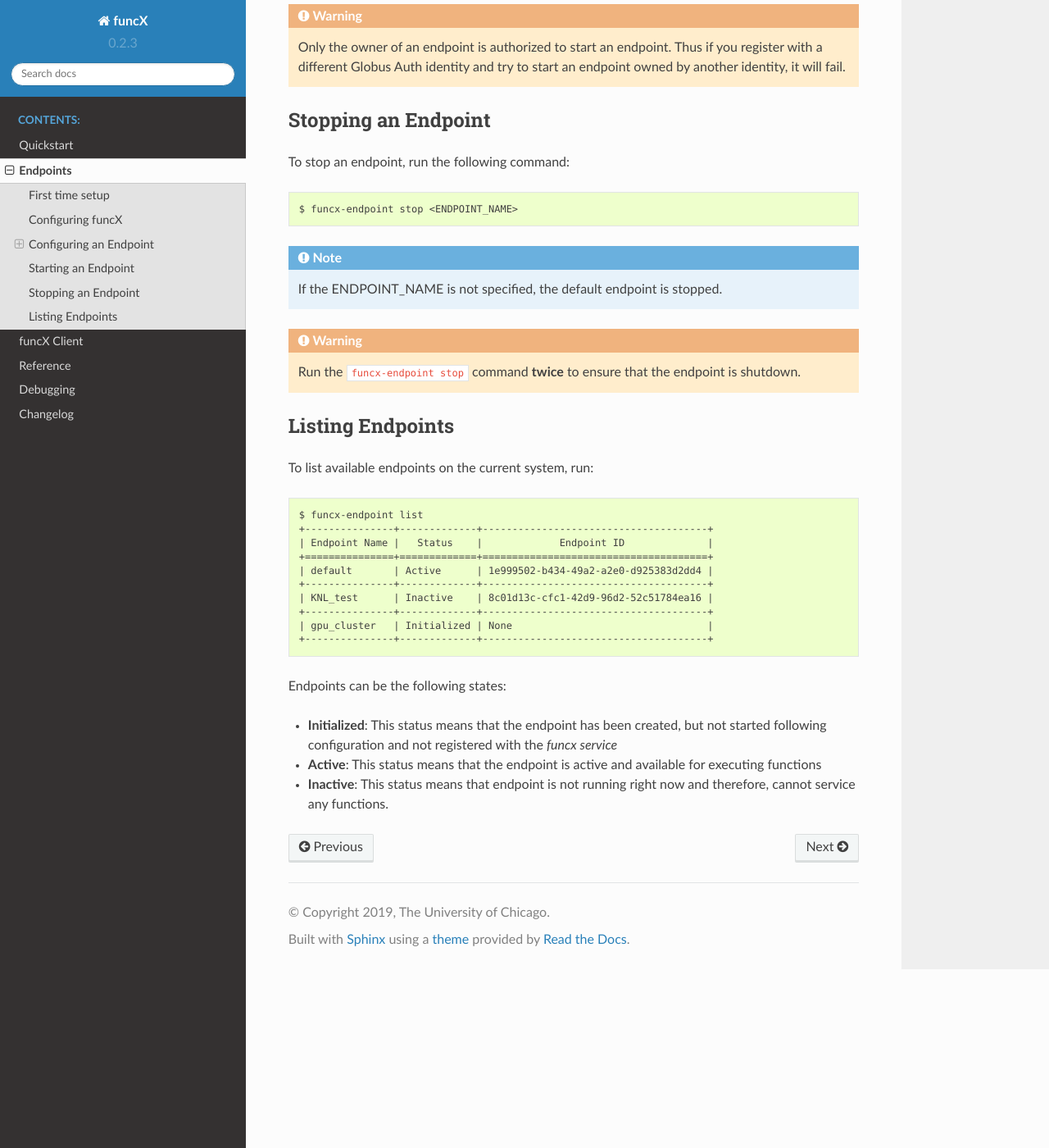
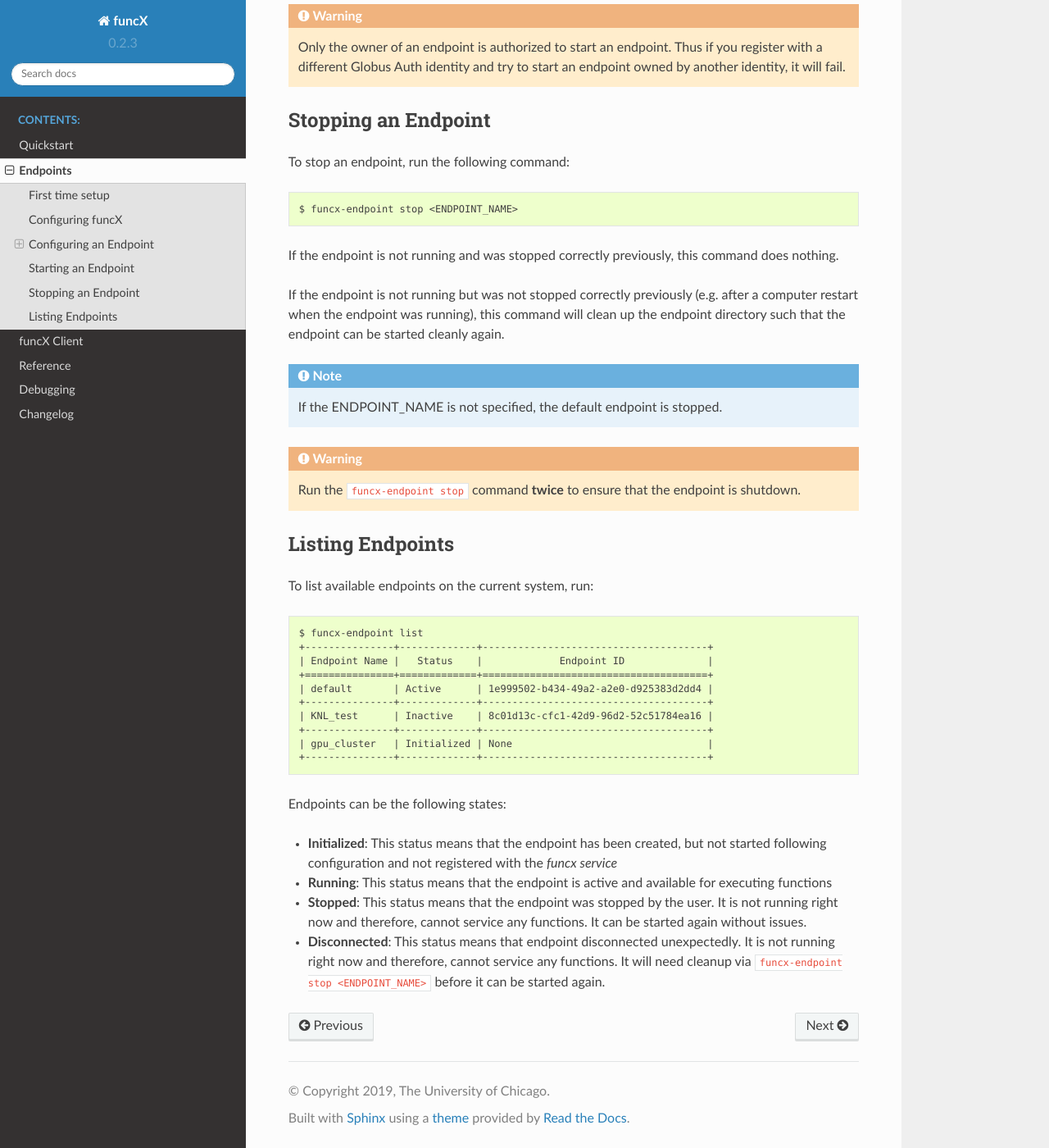
Before and after one commit to globus/globus-compute, a Sphinx documentation site: the page built from docs/endpoints.rst, in a window 1280 px wide and 1400 px high, scrolled down 13430 px. Shown: the whole window at 82% size. Built offline with Sphinx 7.4.7 and the Read the Docs theme 2.0.0, drawn with Linux system fonts in a browser that asks for light colours.

Commit message:
update info about endpoint stop start and list related to pid check changes

```diff
--- a/docs/endpoints.rst
+++ b/docs/endpoints.rst
@@ -102,6 +102,12 @@ To stop an endpoint, run the following command::
 
   $ funcx-endpoint stop <ENDPOINT_NAME>
 
+If the endpoint is not running and was stopped correctly previously, this command does nothing.
+
+If the endpoint is not running but was not stopped correctly previously (e.g. after a computer restart
+when the endpoint was running), this command will clean up the endpoint directory such that the endpoint
+can be started cleanly again.
+
 .. note:: If the ENDPOINT_NAME is not specified, the default endpoint is stopped.
 
 .. warning:: Run the ``funcx-endpoint stop`` command **twice** to ensure that the endpoint is shutdown.
@@ -126,7 +132,10 @@ Endpoints can be the following states:
 
 * **Initialized**: This status means that the endpoint has been created, but not started
   following configuration and not registered with the `funcx service`
-* **Active**: This status means that the endpoint is active and available for executing
+* **Running**: This status means that the endpoint is active and available for executing
   functions
-* **Inactive**: This status means that endpoint is not running right now and therefore,
-  cannot service any functions.
+* **Stopped**: This status means that the endpoint was stopped by the user. It is not running
+  right now and therefore, cannot service any functions. It can be started again without issues.
+* **Disconnected**: This status means that endpoint disconnected unexpectedly. It is not running
+  right now and therefore, cannot service any functions. It will need cleanup via
+  ``funcx-endpoint stop <ENDPOINT_NAME>`` before it can be started again.
```
Also changed, not shown: docs/stubs/funcx.utils.errors.TaskPending.rst (line endings or trailing spaces).
